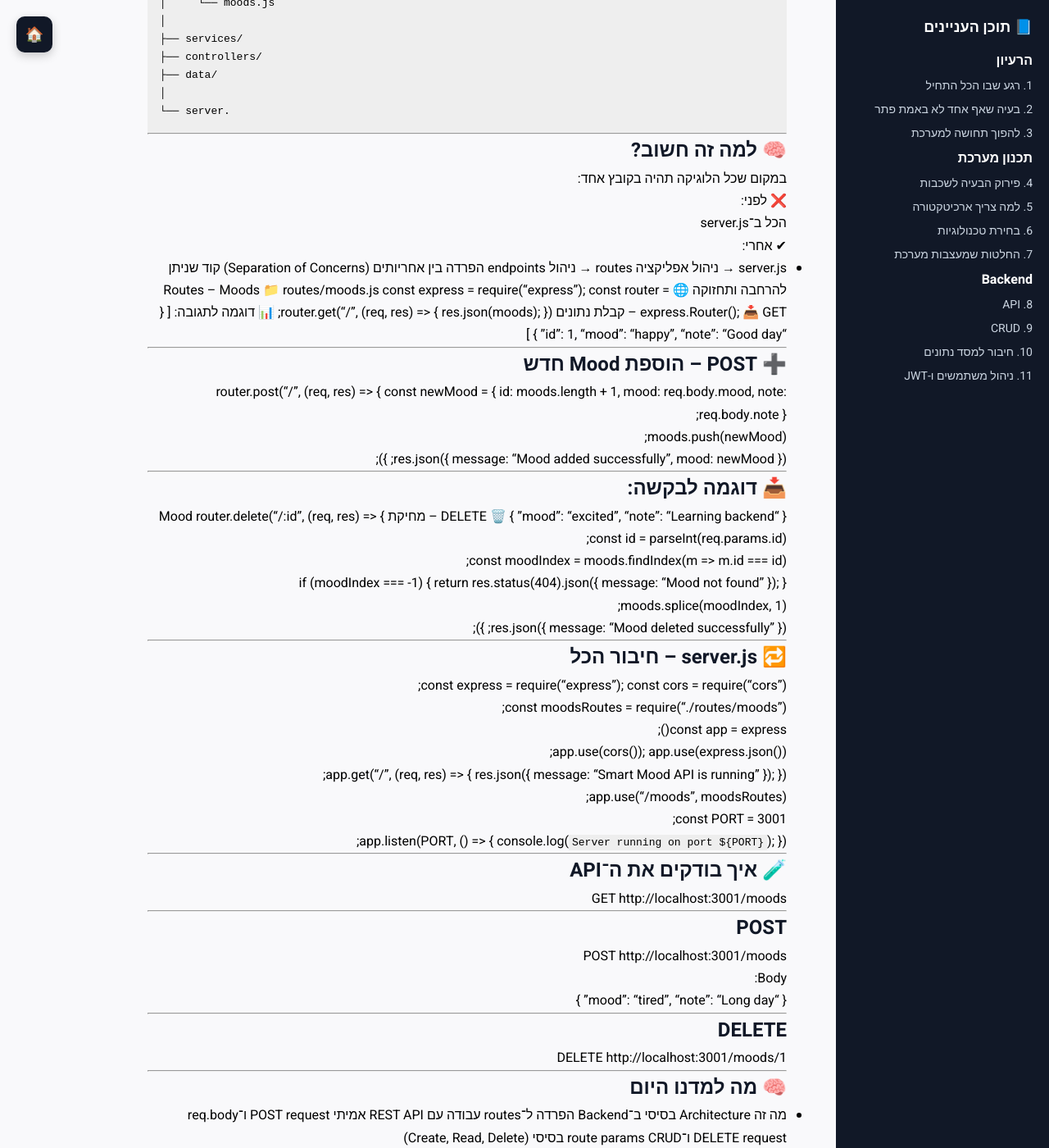
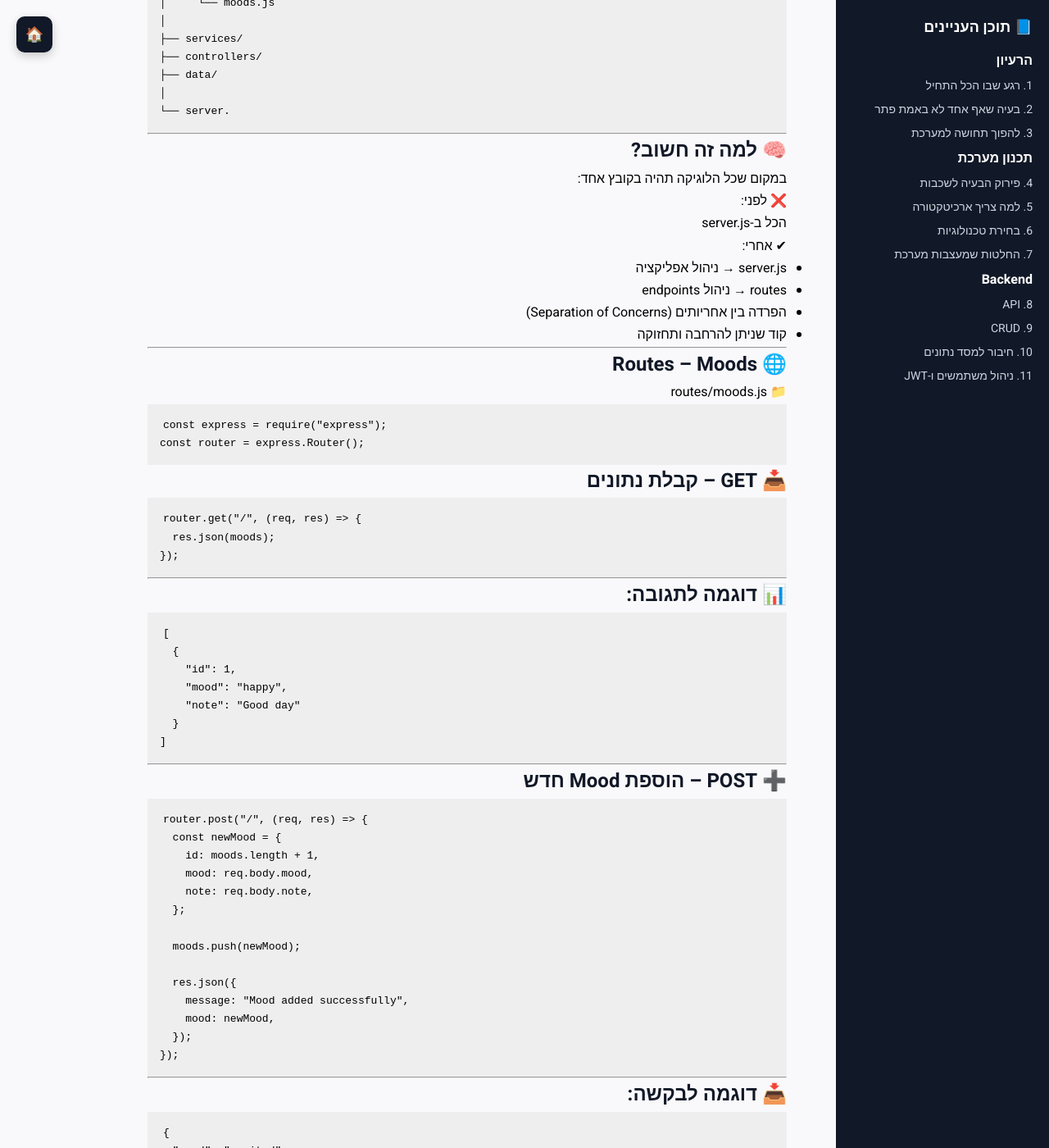
Before and after one commit to Yakov-Drilman/smart-mood-system-book, a Jekyll site: the page built from build-log/day-02.md, in a window 1280 px wide and 1400 px high, scrolled down 547 px. Shown: the whole window at 82% size. Built offline with Jekyll 4.4.1, drawn with Linux system fonts in a browser that asks for light colours; our own code applies the rules of GitHub Pages for plain Markdown files; some of the changed text lies outside the part shown.

````diff
--- a/build-log/day-02.md
+++ b/build-log/day-02.md
@@ -1,15 +1,15 @@
-# 📘 Day 2 – Backend Architecture & Full CRUD
+# Day 2 – Backend Architecture & Full CRUD
 
 ## 🚀 From Simple Server → Real Architecture
 
-ביום הזה התחלנו להפוך את ה־backend שלנו ממבנה פשוט של קובץ אחד
+ביום הזה התחלנו להפוך את ה-backend שלנו ממבנה פשוט של קובץ אחד
 למערכת מודולרית עם הפרדה בין שכבות (Architecture בסיסי).
 
 ---
 
 ## 🎯 מטרות היום
 
-- הפרדת הקוד ל־routes
+- הפרדת הקוד ל-routes
 - יצירת מבנה backend מקצועי
 - בניית REST API מסודר
 - הוספת POST request (Create)
@@ -32,6 +32,7 @@ backend/
 │
 └── server.
 ```
+
 ---
 
 ## 🧠 למה זה חשוב?
@@ -40,23 +41,39 @@ backend/
 
 ❌ לפני:
 
-הכל ב־server.js
+הכל ב-server.js
 
 ✔ אחרי:
 
 - server.js → ניהול אפליקציה
-routes → ניהול endpoints
-הפרדה בין אחריותים (Separation of Concerns)
-קוד שניתן להרחבה ותחזוקה
-🌐 Routes – Moods
+- routes → ניהול endpoints
+- הפרדה בין אחריותים (Separation of Concerns)
+- קוד שניתן להרחבה ותחזוקה
+
+---
+
+## 🌐 Routes – Moods
+
 📁 routes/moods.js
+
+```javascript
 const express = require("express");
 const router = express.Router();
-📥 GET – קבלת נתונים
+```
+
+## 📥 GET – קבלת נתונים
+
+```javascript
 router.get("/", (req, res) => {
   res.json(moods);
 });
-📊 דוגמה לתגובה:
+```
+
+---
+
+## 📊 דוגמה לתגובה:
+
+```json
 [
   {
     "id": 1,
@@ -64,58 +81,67 @@ router.get("/", (req, res) => {
     "note": "Good day"
   }
 ]
+```
 
 ---
 
 ## ➕ POST – הוספת Mood חדש
 
+```javascript
 router.post("/", (req, res) => {
   const newMood = {
     id: moods.length + 1,
     mood: req.body.mood,
-    note: req.body.note
+    note: req.body.note,
   };
 
   moods.push(newMood);
 
   res.json({
     message: "Mood added successfully",
-    mood: newMood
+    mood: newMood,
   });
 });
+```
 
 ---
 
 ## 📥 דוגמה לבקשה:
 
-
+```javascript
 {
   "mood": "excited",
   "note": "Learning backend"
 }
-🗑️ DELETE – מחיקת Mood
+```
+
+## 🗑️ DELETE – מחיקת Mood
+
+```javascript
 router.delete("/:id", (req, res) => {
   const id = parseInt(req.params.id);
 
-  const moodIndex = moods.findIndex(m => m.id === id);
+  const moodIndex = moods.findIndex((m) => m.id === id);
 
   if (moodIndex === -1) {
     return res.status(404).json({
-      message: "Mood not found"
+      message: "Mood not found",
     });
   }
 
   moods.splice(moodIndex, 1);
 
   res.json({
-    message: "Mood deleted successfully"
+    message: "Mood deleted successfully",
   });
 });
+```
 
 ---
 
 ## 🔁 server.js – חיבור הכל
 
+```javascript
 const express = require("express");
 const cors = require("cors");
 
@@ -128,7 +154,7 @@ app.use(express.json());
 
 app.get("/", (req, res) => {
   res.json({
-    message: "Smart Mood API is running"
+    message: "Smart Mood API is running",
   });
 });
 
@@ -139,40 +165,53 @@ const PORT = 3001;
 app.listen(PORT, () => {
   console.log(`Server running on port ${PORT}`);
 });
+```
 
 ---
 
-## 🧪 איך בודקים את ה־API
+## 🧪 איך בודקים את ה-API
 
-GET
+## GET
+
+```text
 http://localhost:3001/moods
+```
 
 ---
 
 ## POST
+
+```text
 POST http://localhost:3001/moods
+```
 
 Body:
 
+```json
 {
   "mood": "tired",
   "note": "Long day"
 }
+```
 
 ---
 
 ## DELETE
+
+```text
 DELETE http://localhost:3001/moods/1
+```
 
 ---
 
 ## 🧠 מה למדנו היום
-- מה זה Architecture בסיסי ב־Backend
-הפרדה ל־routes
-עבודה עם REST API אמיתי
-POST request ו־req.body
-DELETE request ו־route params
-CRUD בסיסי (Create, Read, Delete)
+
+- מה זה Architecture בסיסי ב-Backend
+- הפרדה ל־routes
+- עבודה עם REST API אמיתי
+- POST request ו־req.body
+- DELETE request ו־route params
+- CRUD בסיסי (Create, Read, Delete)
 
 ---
 
````
Also changed, not shown: build-log/day-01.md (+25 -11 lines).
